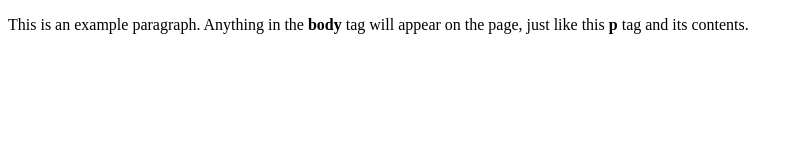
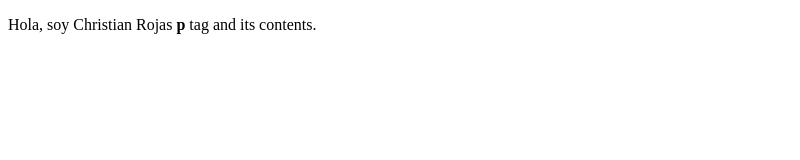
Before and after one commit to christianrojas04/christianrojas04.github.io, a plain HTML site: page index.html in a window 1280 px wide. Shown: the whole page, without its empty margins (0-800 px from the left). Drawn offline with Linux system fonts and the light colour scheme.

Commit message:
Update index.html

```diff
--- a/index.html
+++ b/index.html
@@ -1,9 +1,9 @@
 <!doctype html>
 <html>
   <head>
-    <title>This is the title of the webpage!</title>
+    <title>Christian Rojas</title>
   </head>
   <body>
-    <p>This is an example paragraph. Anything in the <strong>body</strong> tag will appear on the page, just like this <strong>p</strong> tag and its contents.</p>
+    <p>Hola, soy Christian Rojas <strong>p</strong> tag and its contents.</p>
   </body>
 </html>
```
